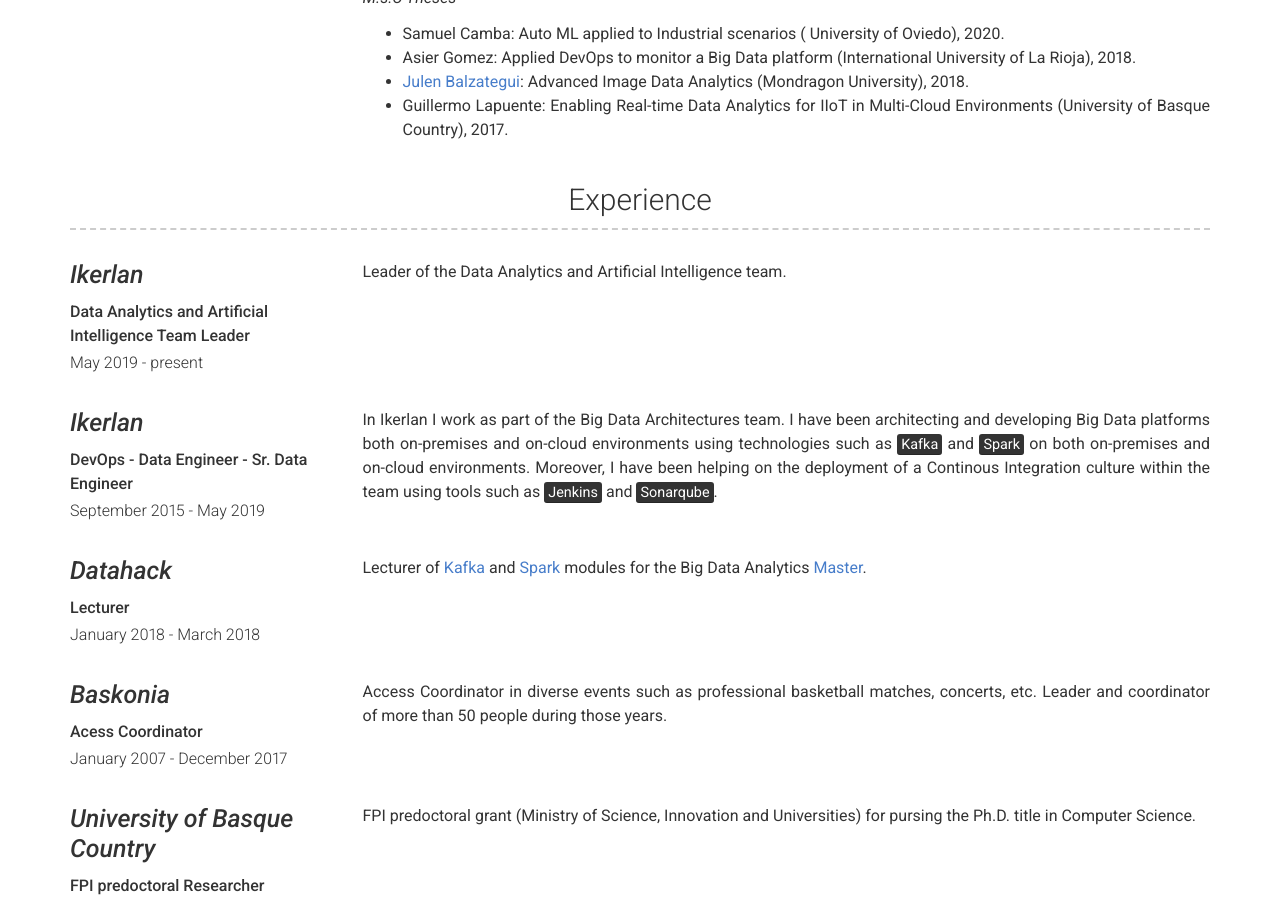
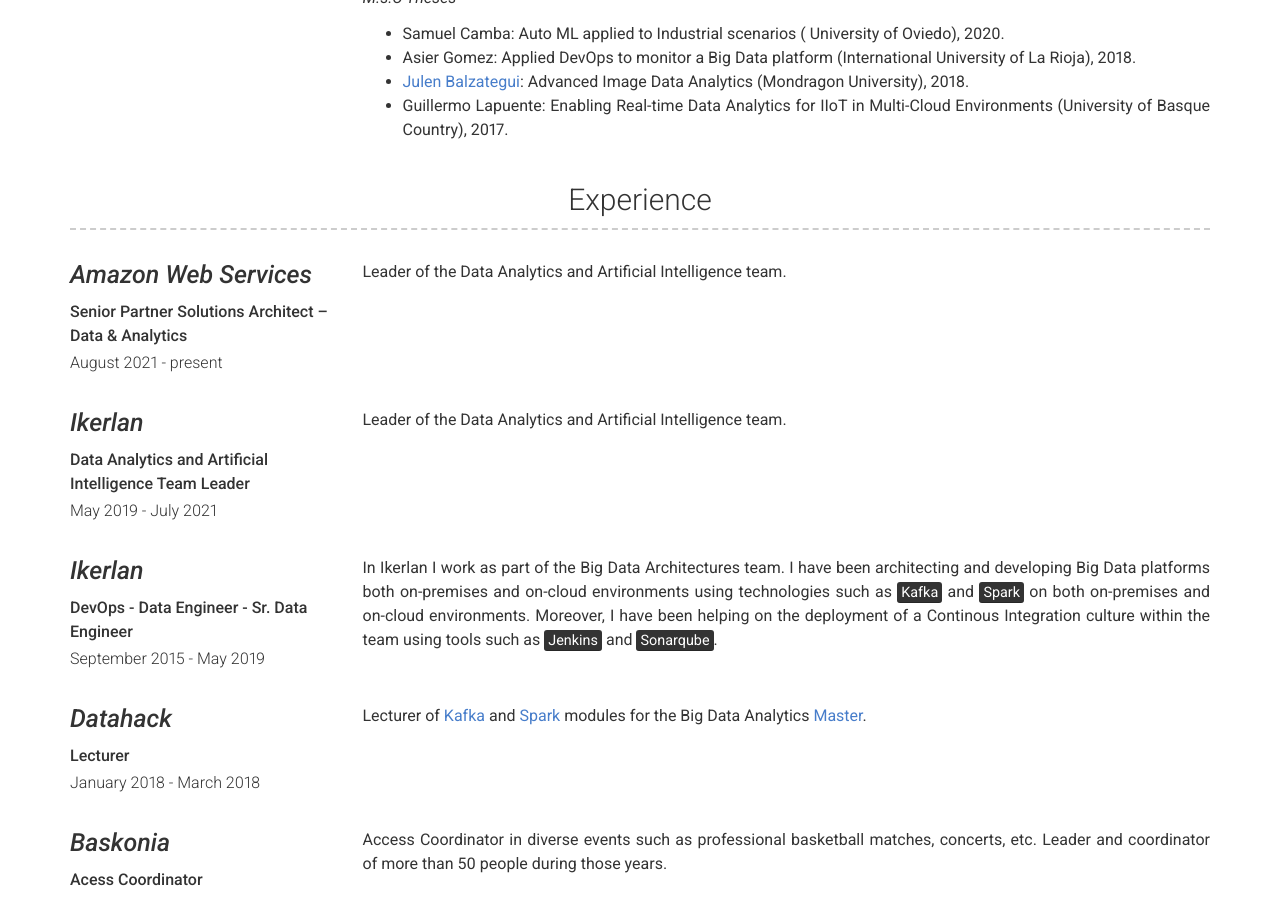
Before and after one commit to Neuw84/neuw84.github.io, a Jekyll site: the page built from index.md, in a window 1280 px wide and 900 px high, scrolled down 845 px. Built offline with Jekyll 4.4.1, drawn with Linux system fonts in a browser that asks for light colours.

Commit message:
Update experience.yml

```diff
--- a/_data/experience.yml
+++ b/_data/experience.yml
@@ -1,7 +1,15 @@
+- company: Amazon Web Services
+  company: Amazon Web Services
+  link: www.ikerlan.es/
+  dates: August 2021 - present
+  job_title: Senior Partner Solutions Architect – Data & Analytics
+  description: |
+    Leader of the Data Analytics and Artificial Intelligence team.
+
 - company: Ikerlan
   company: Ikerlan
   link: www.ikerlan.es/
-  dates: May 2019 - present
+  dates: May 2019 - July 2021
   job_title: Data Analytics and Artificial Intelligence Team Leader
   description: |
     Leader of the Data Analytics and Artificial Intelligence team.
```
